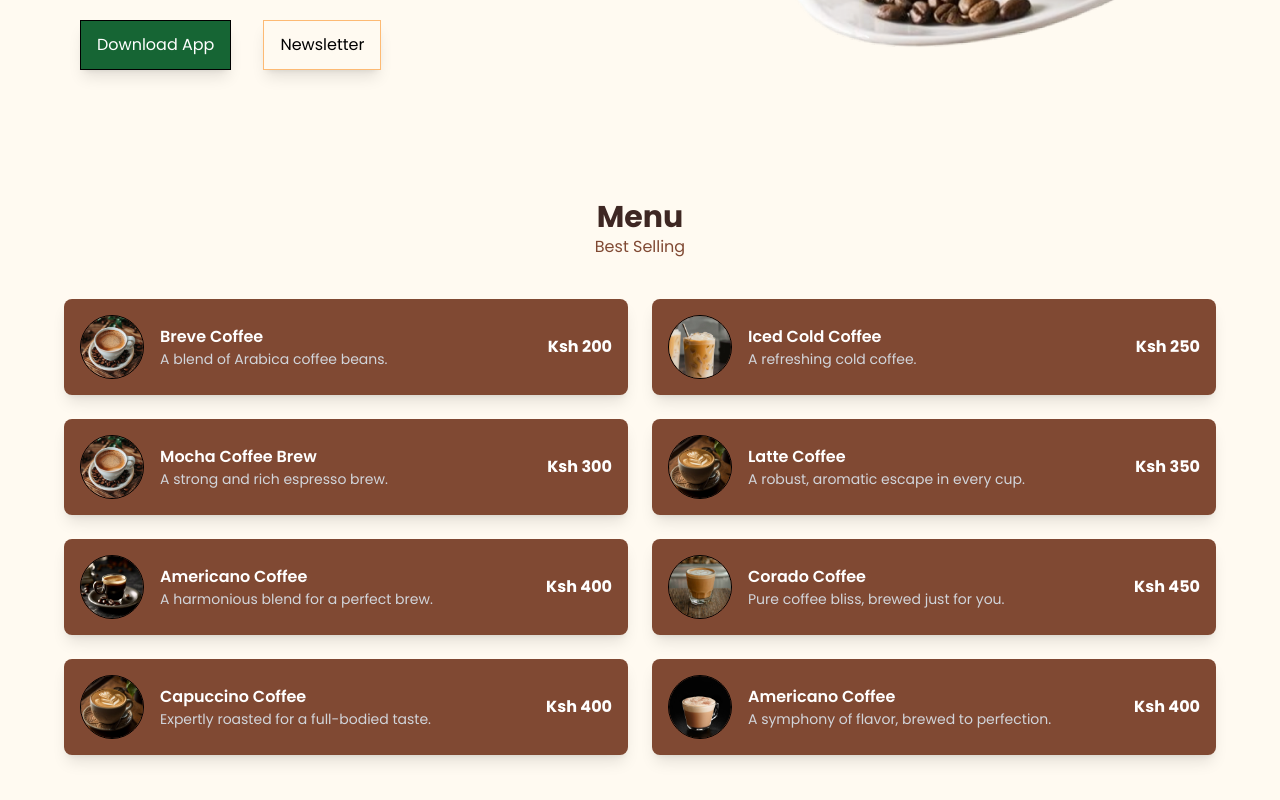
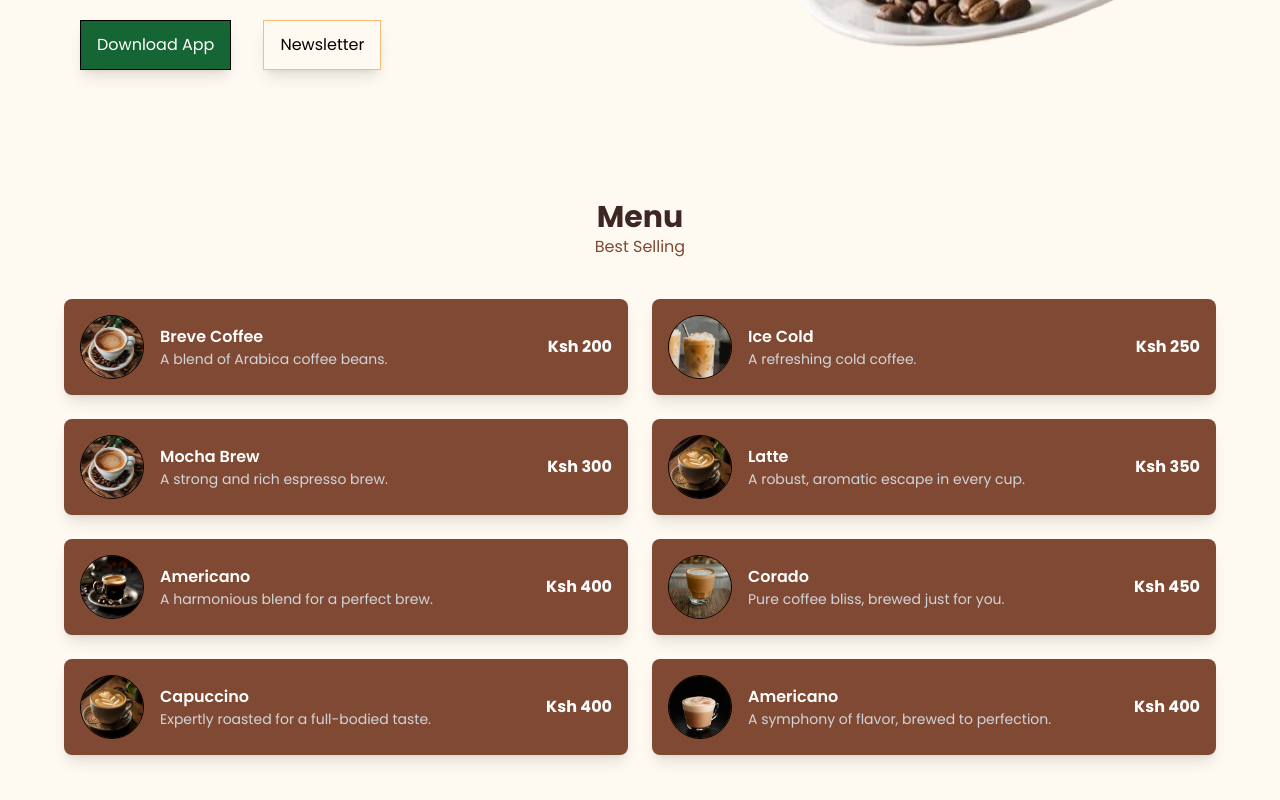
Before and after one commit to swarui/coffeelandingpage, a React (Vite) app: page / in a window 1280 px wide. Shown: the part 572-1372 px from the top of the page. Built offline with nearby package versions, Linux system fonts and the light colour scheme.

Commit message:
Coffee Project

```diff
--- a/src/components/Contact.jsx
+++ b/src/components/Contact.jsx
@@ -10,7 +10,7 @@ function Contact() {
         e.preventDefault();
 
         emailjs
-            .sendForm('service_sn70eas', 'template_pl30zih', form.current, 'LsQydn94cP5h4yB-f')
+            .sendForm('service_sn70eas', 'template_440rfhp', form.current, 'LsQydn94cP5h4yB-f')
             .then(
                 (result) => {
                     console.log('SUCCESS!', result.text);
--- a/src/components/Menu.jsx
+++ b/src/components/Menu.jsx
@@ -61,45 +61,45 @@ function Menu() {
           />
 
           <MenuItem
-            title="Iced Cold Coffee"
+            title="Ice Cold "
             description="A refreshing cold coffee."
             price="Ksh 250"
             image={Iced}
           />
 
           <MenuItem
-            title="Mocha Coffee Brew"
+            title="Mocha Brew"
             description="A strong and rich espresso brew."
             price="Ksh 300"
             image={Brew}
           />
 
           <MenuItem
-            title="Latte Coffee"
+            title="Latte"
             description="A robust, aromatic escape in every cup."
             price="Ksh 350"
             image={Latte}
           />
           <MenuItem
-            title="Americano Coffee"
+            title="Americano"
             description="A harmonious blend for a perfect brew."
             price="Ksh 400"
             image={Americano}
           />
           <MenuItem
-            title="Corado Coffee"
+            title="Corado"
             description="Pure coffee bliss, brewed just for you."
             price="Ksh 450"
             image={Corado}
           />
           <MenuItem
-            title="Capuccino Coffee"
+            title="Capuccino"
             description="Expertly roasted for a full-bodied taste."
             price="Ksh 400"
             image={Cappuccino}
           />
           <MenuItem
-            title="Americano Coffee"
+            title="Americano"
             description="A symphony of flavor, brewed to perfection."
             price="Ksh 400"
             image={Ricano}
```
